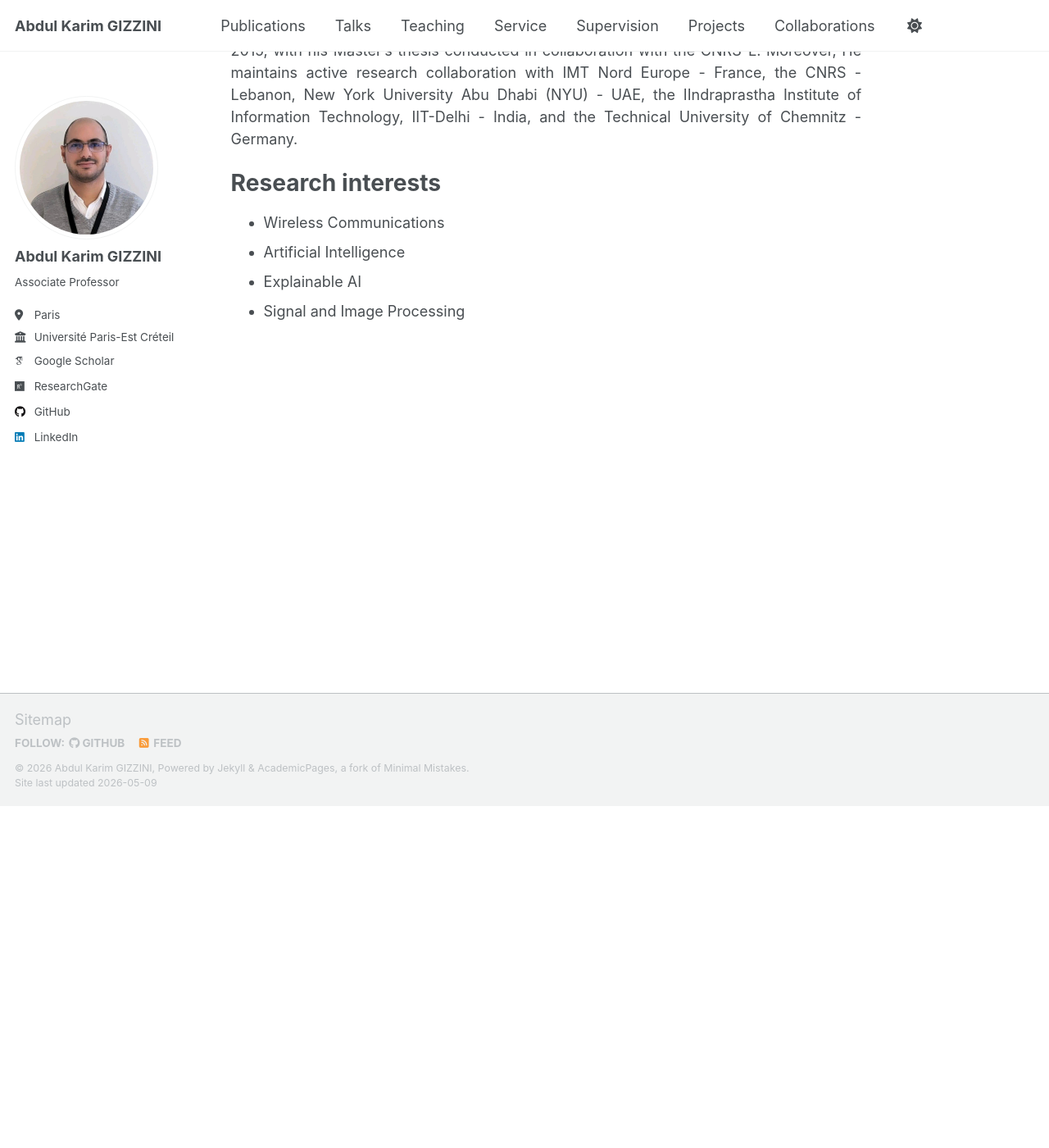
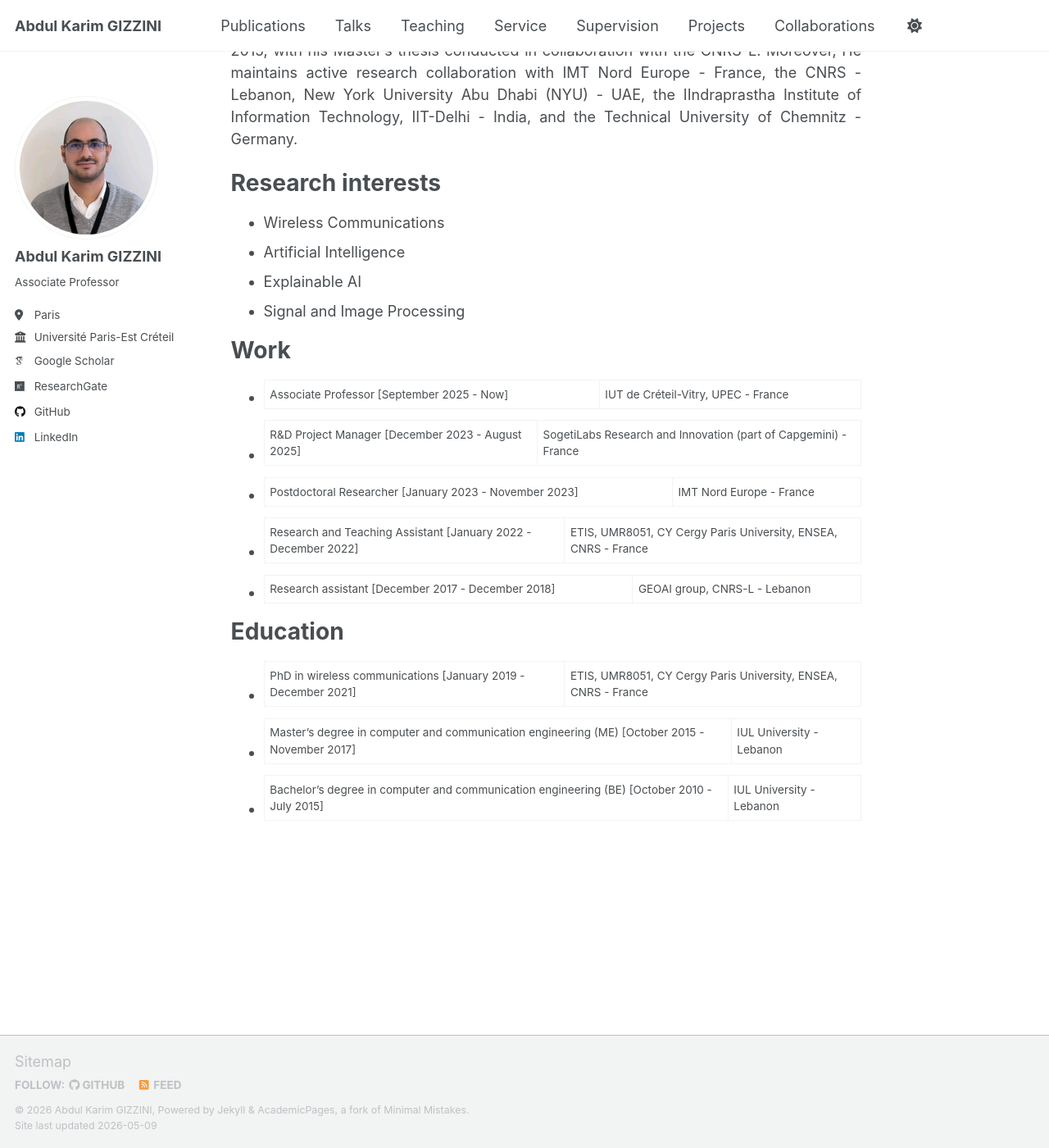
Before and after one commit to abdulkarimgizzini/abdulkarimgizzini-website, a Jekyll site: the page built from _pages/about.md, in a window 1280 px wide and 1400 px high, scrolled down 417 px. Shown: the whole window at 82% size. Built offline with Jekyll 4.4.1, drawn with Linux system fonts in a browser that asks for light colours; some web fonts are replaced; a script that is not in the unit is left out.

Commit message:
Update about.md

```diff
--- a/_pages/about.md
+++ b/_pages/about.md
@@ -17,3 +17,17 @@ Research interests
 * Artificial Intelligence
 * Explainable AI
 * Signal and Image Processing
+
+Work
+======
++ Associate Professor [September 2025 - Now] | IUT de Créteil-Vitry, UPEC - France
++ R&D Project Manager [December 2023 - August 2025] | SogetiLabs Research and Innovation (part of Capgemini) - France
++ Postdoctoral Researcher [January 2023 - November 2023] | IMT Nord Europe - France
++ Research and Teaching Assistant [January 2022 - December 2022] | ETIS, UMR8051, CY Cergy Paris University, ENSEA, CNRS - France
++ Research assistant [December 2017 - December 2018] | GEOAI group, CNRS-L - Lebanon
+
+Education
+======
++ PhD in wireless communications [January 2019 - December 2021] | ETIS, UMR8051, CY Cergy Paris University, ENSEA, CNRS - France
++ Master's degree in computer and communication engineering (ME)  [October 2015 - November 2017] | IUL University - Lebanon
++ Bachelor's degree in computer and communication engineering (BE) [October 2010 - July 2015] | IUL University - Lebanon
```
